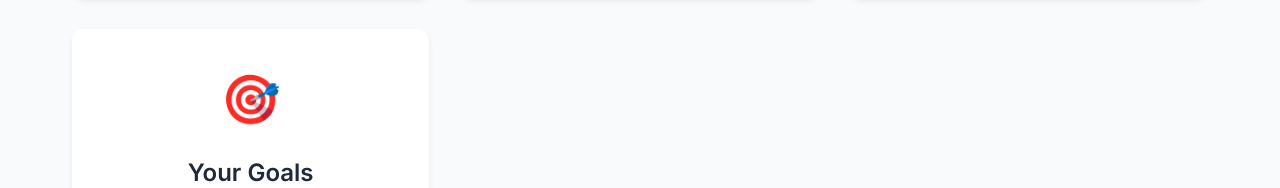
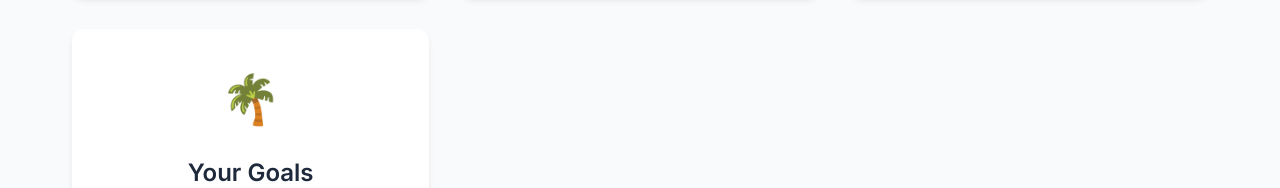
Before and after one commit to KingArthur10101/hackathonProject, a plain HTML site: page index.html in a window 1280 px wide. Shown: the part 633-821 px from the top of the page. Drawn offline with Linux system fonts and the light colour scheme.

```diff
--- a/index.html
+++ b/index.html
@@ -55,7 +55,7 @@
                     </div>
 
                     <div class="cta-card" data-page="your-goals">
-                        <div class="cta-icon">🎯</div>
+                        <div class="cta-icon">🌴</div>
                         <h3>Your Goals</h3>
                         <p>Define your priorities and see how they align with your choices</p>
                         <button class="cta-button">Set Goals</button>
```
